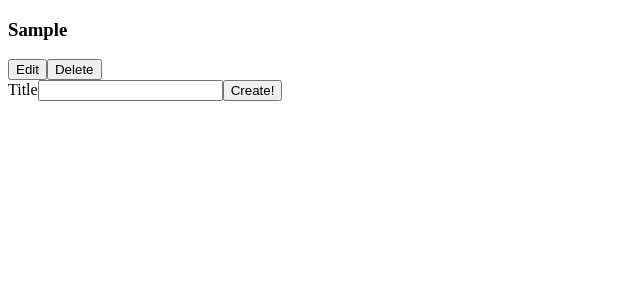
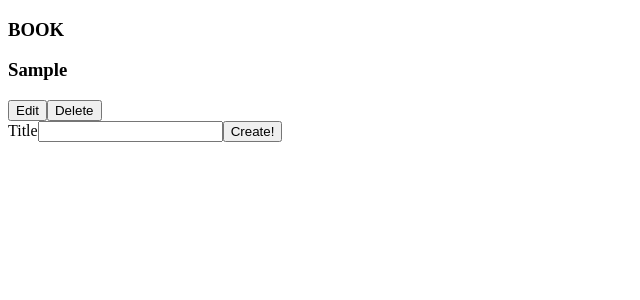
Before and after one commit to joehalls605/React-learning-state-management, a React (Create React App) app: page / in a window 1280 px wide. Both pictures are taken after typing "Sample" into the empty fields and a click on the button "Create!". Shown: the top 300 px of the page, without its empty margins (0-640 px from the left). Built offline with nearby package versions, Linux system fonts and the light colour scheme.

Commit message:
Passing down props and more state management.

```diff
--- a/src/App.js
+++ b/src/App.js
@@ -6,6 +6,16 @@ import BookList from './components/BookList';
 function App(){
 
     const [books, setBooks] = useState([]);
+
+    const editBookById = (id, newTitle) =>{
+        const updatedBooks = books.map((book) => {
+            if(book.id === id){
+                return {...book, title: newTitle} // if id match, return a new object that takes all existing properties and add new title in
+            }
+            return book // otherwise just return book as usual
+        })
+        setBooks(updatedBooks);
+    }
 
     const deleteBookById = (id) => {
         const updatedBooks = books.filter((book) =>{
@@ -27,7 +37,7 @@ function App(){
 
     return (
         <div className="app">
-            <BookList onDelete={deleteBookById} books={books}/>
+            <BookList onEdit={editBookById} onDelete={deleteBookById} books={books}/>
             <BookCreate onCreate={createBook}/>
         </div>
         )
--- a/src/components/BookEdit.js
+++ b/src/components/BookEdit.js
@@ -1,6 +1,6 @@
 import { useState} from 'react';
 
-function BookEdit({book}){
+function BookEdit({book, onSubmit}){
     const [title, setTitle] = useState(book.title);
 
     const handleChange = (event) => {
@@ -9,7 +9,7 @@ function BookEdit({book}){
 
     const handleSubmit = (event) => {
         event.preventDefault();
-        console.log(title);
+        onSubmit(book.id, title);
     }
 
     return <form className="book-edit" onSubmit={handleSubmit}>
--- a/src/components/BookList.js
+++ b/src/components/BookList.js
@@ -1,9 +1,9 @@
 import BookShow from './BookShow';
 
 
-function BookList({ books, onDelete }){
+function BookList({ books, onDelete, onEdit }){
     const renderedBooks = books.map((book) => {
-        return <BookShow onDelete={onDelete} key={book.id} book={book}/>
+        return <BookShow onEdit={onEdit} onDelete={onDelete} key={book.id} book={book}/>
     })
     return <div className="book-list">{renderedBooks}</div>
 }
--- a/src/components/BookShow.js
+++ b/src/components/BookShow.js
@@ -1,7 +1,7 @@
 import { useState } from 'react';
 import BookEdit from './BookEdit';
 
-function BookShow( {book, onDelete}){
+function BookShow( {book, onDelete, onEdit, onSubmit}){
     const [showEdit, setShowEdit] = useState(false);
 
     const handleEditClick = () => {
@@ -12,19 +12,25 @@ function BookShow( {book, onDelete}){
         onDelete(book.id);
     }
 
+    const handleSubmit = (id, newTitle) =>{
+        setShowEdit(false);
+        onEdit(id, newTitle);
+    }
+
     let content = <h3>{book.title}</h3>;
     if(showEdit){
-        content = <BookEdit book={book}/>;
+        content = <BookEdit onSubmit={handleSubmit} book={book}/>;
     }
 
     return (
         <div className="book-show">
+            <h3>BOOK</h3>
             <div>{content}</div>
-        <div className="actions">
-            <button className="edit" onClick={handleEditClick}>Edit</button>
-            <button className="delete" onClick={handleDeleteClick}>Delete</button>
+            <div className="actions">
+                <button className="edit" onClick={handleEditClick}>Edit</button>
+                <button className="delete" onClick={handleDeleteClick}>Delete</button>
+            </div>
         </div>
-    </div>
     )
 }
 
```
